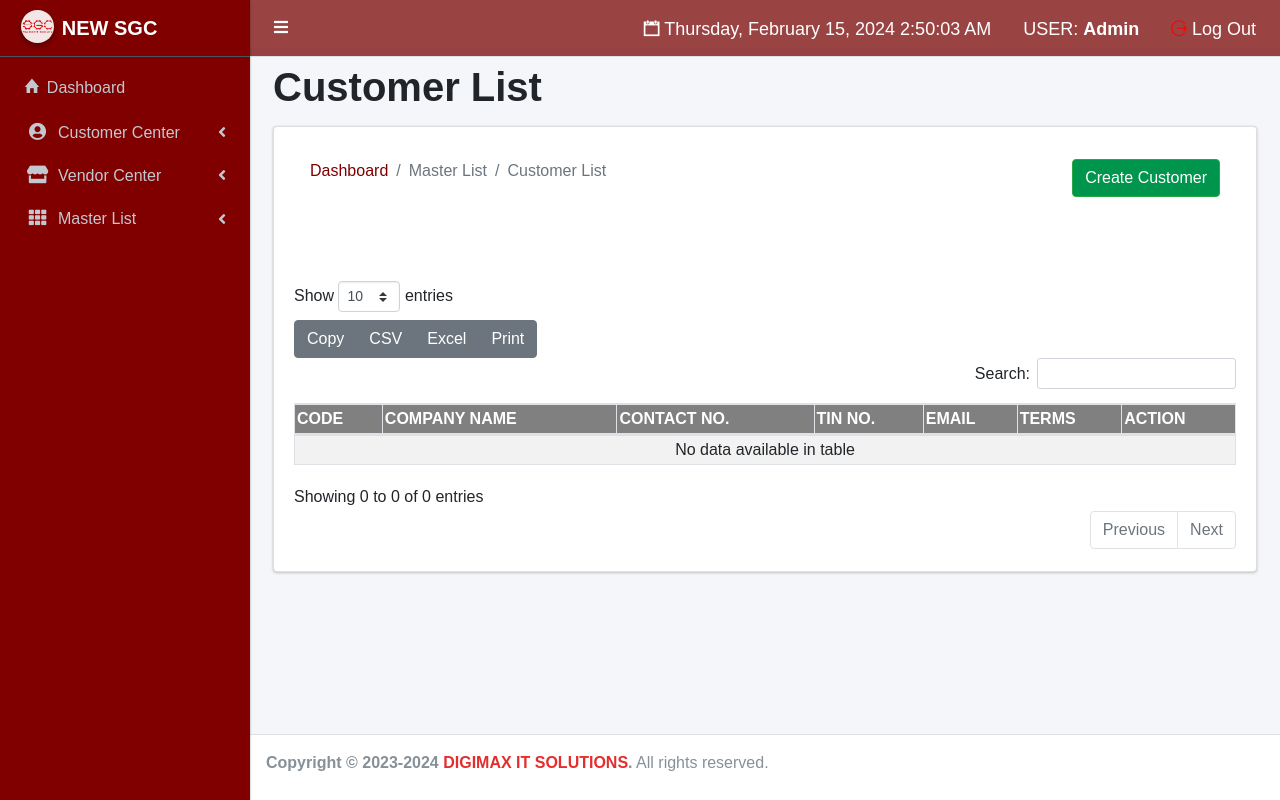
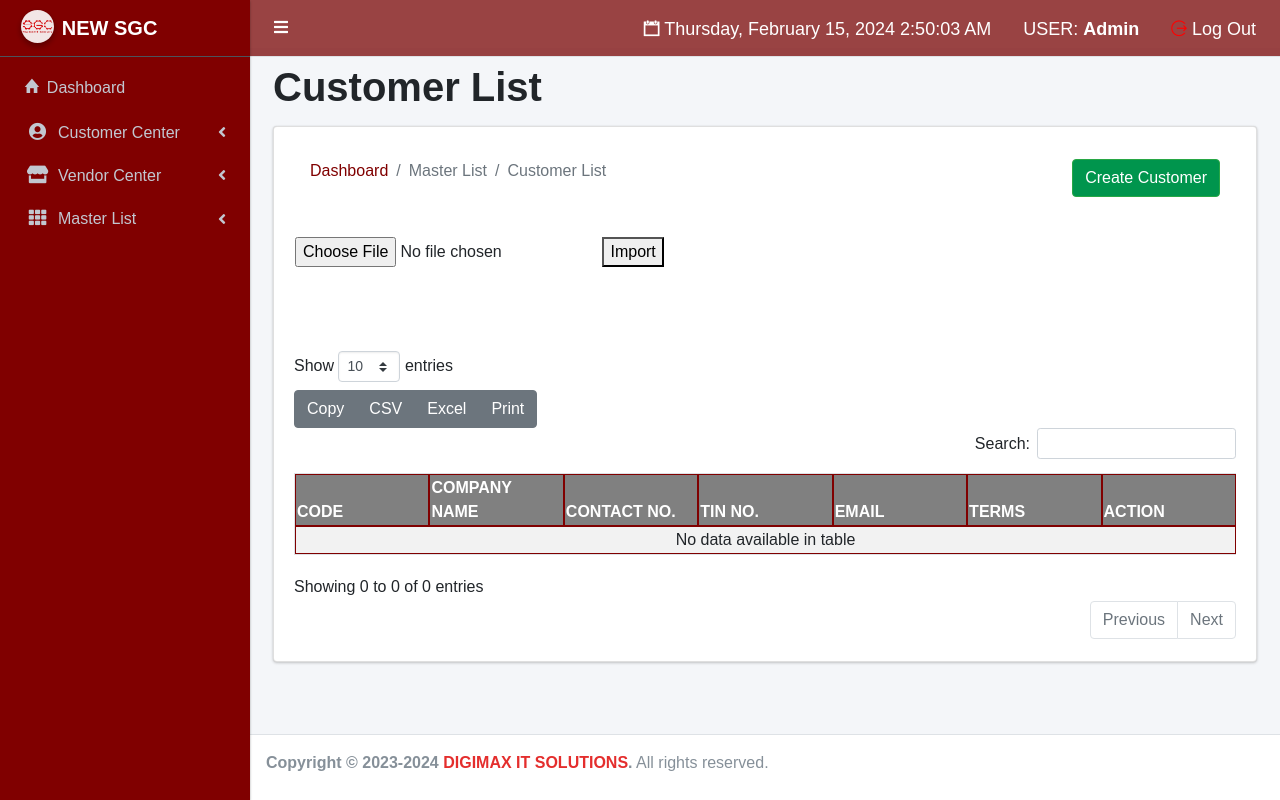
Before and after one commit to Digimax-IT-Solutions/new_sgc, a PHP site: page /main/customer_list.view.php in a window 1280 px wide. Run offline with PHP 8.4, Linux system fonts and the light colour scheme; a user stored in the database is signed in; data that the repository does not hold is empty; some libraries are stand-ins or nearby versions.

Commit message:
Customer Import

```diff
--- a/main/customer_list.view.php
+++ b/main/customer_list.view.php
@@ -10,7 +10,9 @@ include('connect.php');
 
 #customerTable th,
 #customerTable td {
-    padding: 2px;
+    padding: 1px;
+        width: 100px;
+        border: 1px solid maroon;
     /* Adjust the padding as needed */
 }
 #customerTable tbody tr:hover {
@@ -55,6 +57,14 @@ include('connect.php');
                                         </button>
                                     </ol>
                                 </div><!-- /.col -->
+                                <div class="col-sm-15">
+                                        <ol class="breadcrumb float-sm-right">
+                                            <form action="modules/customers/import.php" method="post" enctype="multipart/form-data">
+                                                <input type="file" name="file" id="file" accept=".xls,.xlsx">
+                                                <button type="submit" name="import">Import </button>
+                                            </form>
+                                        </ol>
+                                    </div>
                             </div><!-- /.row -->
 
 
```
Also changed, not shown: main/modules/customers/import.php (added, +46 -0 lines).
